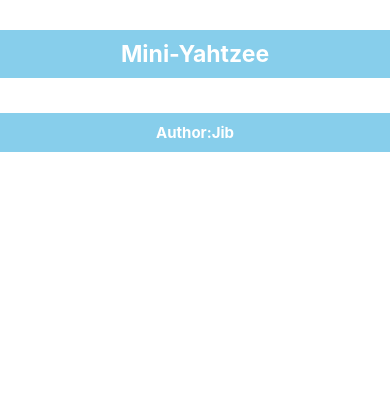
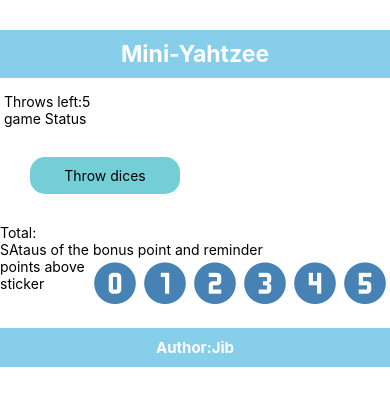
Before and after one commit to Jiblal/second-Assignement, a React Native app: screen / in a window 390 px wide. Shown: the top 406 px of the page. Built offline with nearby package versions, Linux system fonts and the light colour scheme.

Commit message:
UI Created but not successfully

```diff
--- a/App.js
+++ b/App.js
@@ -2,12 +2,13 @@
 import { View } from 'react-native';
 import Header from './components/Header';
 import Footer from './components/Footer'
+import GameBoard from './components/GameDetail'
 
 export default function App() {
   return (
     <View >
      <Header/>
-
+      <GameBoard/>
      <Footer/>
     </View>
   );
--- a/components/GameDetail.js
+++ b/components/GameDetail.js
@@ -0,0 +1,130 @@
+import { View, Text, Pressable } from 'react-native'
+import React, { useState, useEffect} from 'react'
+import styles from '../style/style'
+import { MaterialCommunityIcons } from '@expo/vector-icons';
+//<MaterialCommunityIcons name="numeric-1-circle" size={24} color="black" />
+
+const NBR_OF_DICES = 5;
+let board =[];
+const NBR_OF_Throws= 5;
+const NBR_OF_Numeric_Circle= 6;
+let NumberCircle =[]
+export default function GameDetail() {
+    const [nbrOfThrowsLeft, setNbrOfThrowsLeft]= useState(NBR_OF_Throws);
+    const [sum, setSum  ]= useState(0);
+    const [status, setStatus]= useState('');
+    const [selectedDices, setSelectedDices] = useState(new Array(6).fill(0));
+    const [arraySum, setArraySum ]= useState(new Array())
+
+
+
+    const row=[];
+    for (let i = 0; i < NBR_OF_DICES; i++) {
+        row.push(
+            <Pressable
+                key={"row"+i}
+                onPress={() => selectDice(i)}>
+                <MaterialCommunityIcons
+                    name={board[i]}
+                    key={"row"+i}
+                    size={50}
+                    color={getDiceColor(i)}>
+                </MaterialCommunityIcons>
+            </Pressable>
+        )
+
+    }
+    const circleRow=[];
+    for (let i = 0; i < NBR_OF_Numeric_Circle; i++) {
+        circleRow.push(
+            <Pressable
+                key={"row"+i}
+                onPress={() => console.log('selectdice(i)'+ i)}>
+                <MaterialCommunityIcons
+                    name={NumberCircle[i]}
+                    key={"row"+i}
+                    size={50}
+                    color={getDiceColor(i)}>
+                </MaterialCommunityIcons>
+            </Pressable>
+        )
+
+    }
+
+
+    function getDiceColor(i) {
+        if(NumberCircle.every((val, i, arr)=> val=== arr[0])){
+            return 'orange'
+        }
+        else{
+            return selectedDices[i] ? 'black':'steelblue';
+        }
+    }
+    function getCircleColor(i) {
+        if(board.every((val, i, arr)=> val=== arr[0])){
+            return 'orange'
+        }
+        else{
+            return selectedDices[i] ? 'black':'steelblue';
+        }
+    }
+
+    function selectDice(i) {
+        console.log('pressed button'+ i+1)
+        let dices =[... selectedDices];
+        dices[i]= selectedDices[i]? false : true;
+        console.log(dices[i])
+        setSelectedDices(dices)
+
+    }
+
+    function throwDieces(){
+        // temporarly
+
+        for (let i = 0; i < NBR_OF_DICES; i++) {
+            if(!selectedDices[i]){
+                let randomNumnber = Math.floor(Math.random()*6+1);
+                board[i]= 'dice-'+randomNumnber
+            }
+        }
+        setNbrOfThrowsLeft(nbrOfThrowsLeft-1)
+
+    }
+
+    function getNumericCirlce(){
+        for (let i = 0; i < NBR_OF_Numeric_Circle; i++) {
+            NumberCircle[i]= 'numeric-'+i.toString() +'-circle' ;
+        }
+    }
+
+    useEffect(()=>{
+
+        if(nbrOfThrowsLeft === NBR_OF_Throws){
+            setStatus('game is not started yet')
+        }
+        if(nbrOfThrowsLeft<0){
+            setNbrOfThrowsLeft(NBR_OF_Throws-1)
+        }
+
+        getNumericCirlce()
+    },[nbrOfThrowsLeft] );
+  return (
+    <View>
+      <View style={styles.flex} > {row}</View>
+      <Text> Throws left:{nbrOfThrowsLeft} </Text>
+      <Text> game Status</Text>
+      <Pressable style={styles.button}
+        onPress={()=> throwDieces()}  >
+        <Text>Throw dices</Text>
+       </Pressable>
+       <Text>Total: </Text>
+       <Text>SAtaus of the bonus point and reminder </Text>
+
+       <View style={styles.flex}>
+           <Text >points above sticker</Text>
+           {circleRow}
+       </View>
+
+    </View>
+  )
+}
--- a/components/Header.js
+++ b/components/Header.js
@@ -1,5 +1,5 @@
 import React from 'react';
-import {Text, View} from 'react-native'
+import {Text, View, Pressable} from 'react-native'
 import styles from '../style/style';
 
 export default function Header() {
```
